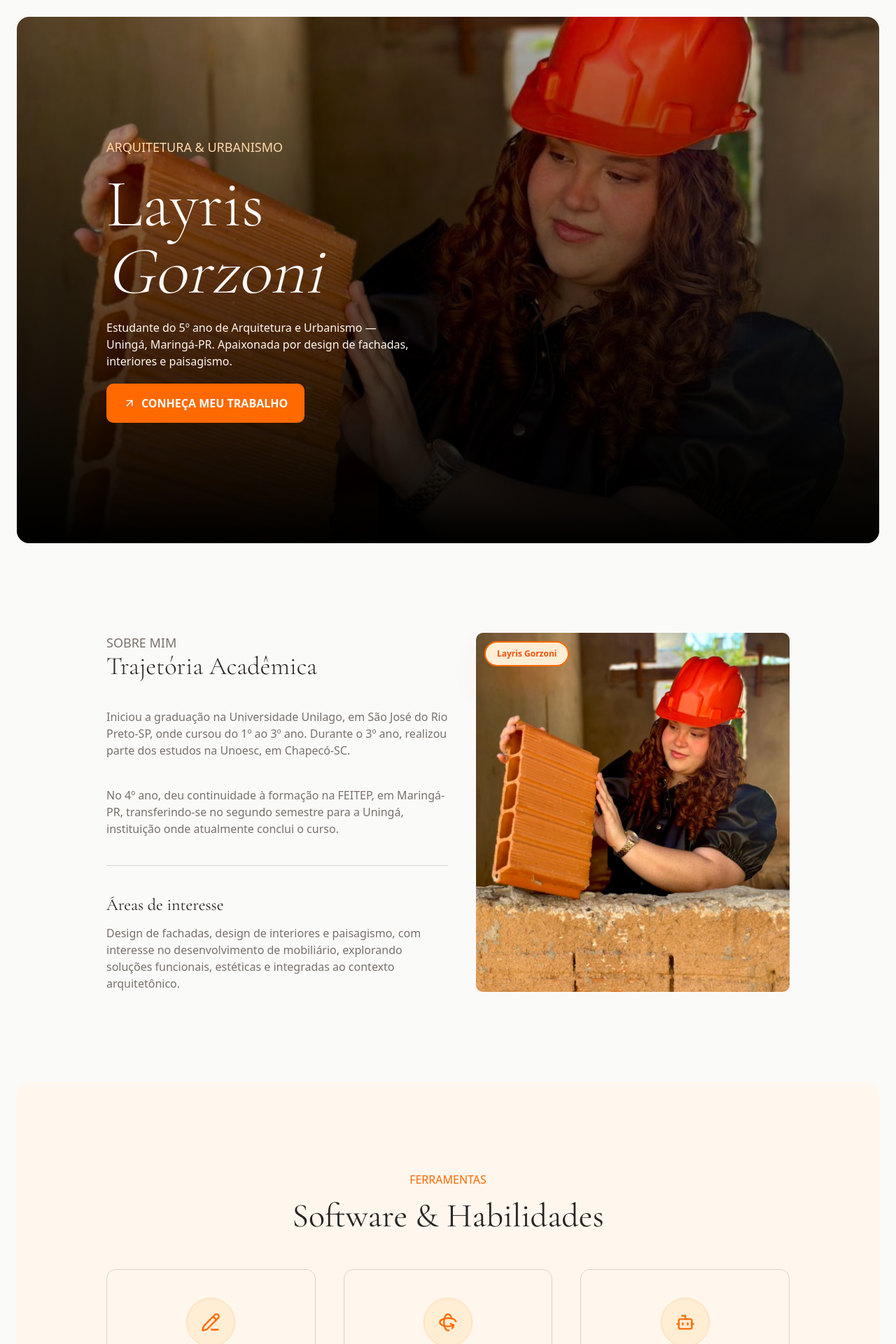
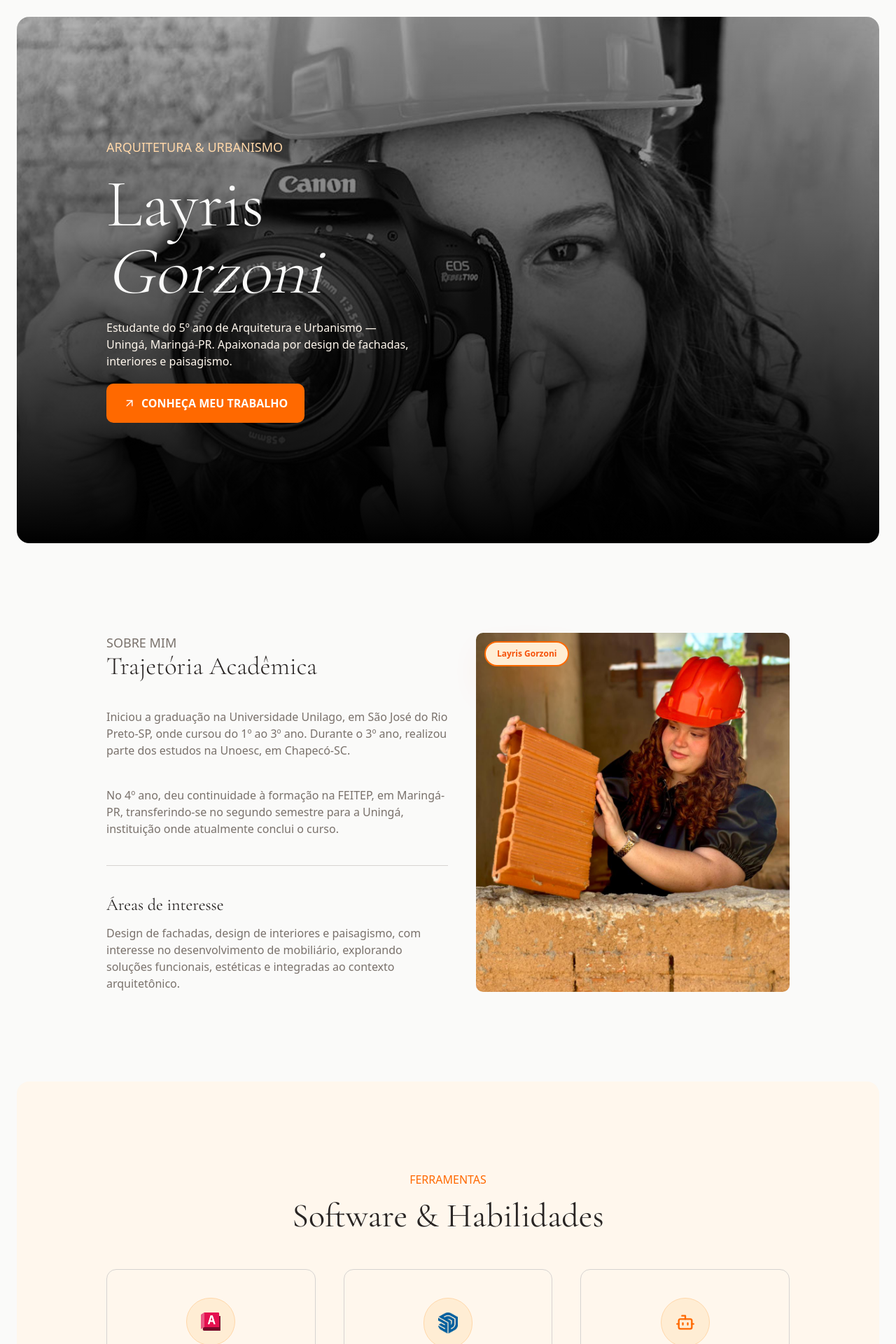
Before and after one commit to danilopinho75/site-arquiteta-layris, a Next.js app: page / in a window 1280 px wide. Shown: the top 1920 px of the page at 70% size. Built offline with nearby package versions, Linux system fonts and the light colour scheme.

Commit message:
Alteração da imagem da primeira seção e ícones

```diff
--- a/src/pages/index.tsx
+++ b/src/pages/index.tsx
@@ -11,6 +11,7 @@ import EntradaCarro from "@/images/entrada-de-carro.jpeg";
 import FachadaUpa from "@/images/fachada-upa.jpeg";
 import PracaPublica from "@/images/praca-publica.jpeg";
 import Layris from "@/images/layris.jpeg";
+import LayrisFotografa from "@/images/layris-fotografa.jpeg";
 import AreaChurrasco from "@/images/area-churrasco.jpeg";
 import FachadaCasa from "@/images/fachada-casa.jpeg";
 import QuartoCasa from "@/images/quarto.jpeg";
@@ -18,6 +19,8 @@ import SalaCasa from "@/images/sala.jpeg";
 import Flamboyant1 from "@/images/flamboyant-1.jpeg";
 import Flamboyant2 from "@/images/flamboyant-2.jpeg";
 import Flamboyant3 from "@/images/flamboyant-3.jpeg";
+import Sketchup from "@/images/SketchUp.png";
+import Autocad from "@/images/autocad_logo.svg";
 
 import {
   Carousel,
@@ -34,7 +37,7 @@ export default function Home() {
     <>
       <main className="bg-stone-50 p-6 min-h-screen">
         <section
-          style={{ backgroundImage: `url(${Layris.src})` }}
+          style={{ backgroundImage: `url(${LayrisFotografa.src})` }}
           className="flex flex-col md:h-[calc(100vh-3rem)] justify-center px-10 py-30 text-orange-50 bg-cover xl:bg-position-[center_top_-18rem] bg-no-repeat overflow-hidden relative rounded-2xl lg:px-32"
         >
           <div className="absolute inset-0 bg-linear-to-b from-black/20 to-black overflow-hidden" />
@@ -119,13 +122,13 @@ export default function Home() {
 
           <div className="flex flex-col gap-5 md:gap-10 md:flex-row">
             <CardTool
-              icon={<PencilLine size={28} />}
+              icon={<Image src={Autocad.src} width={28} height={28} alt="Logo do AutoCAD" />}
               title="AutoCAD"
               description="Desenho técnico e detalhamento de projetos exclusivos"
             />
 
             <CardTool
-              icon={<Rotate3d size={28} />}
+              icon={<Image src={Sketchup.src} width={28} height={28} alt="Logo do SketchUp" />}
               title="SketchUp"
               description="Modelagem 3D e visualização de projetos arquitetônicos"
               delay={0.3}
```
